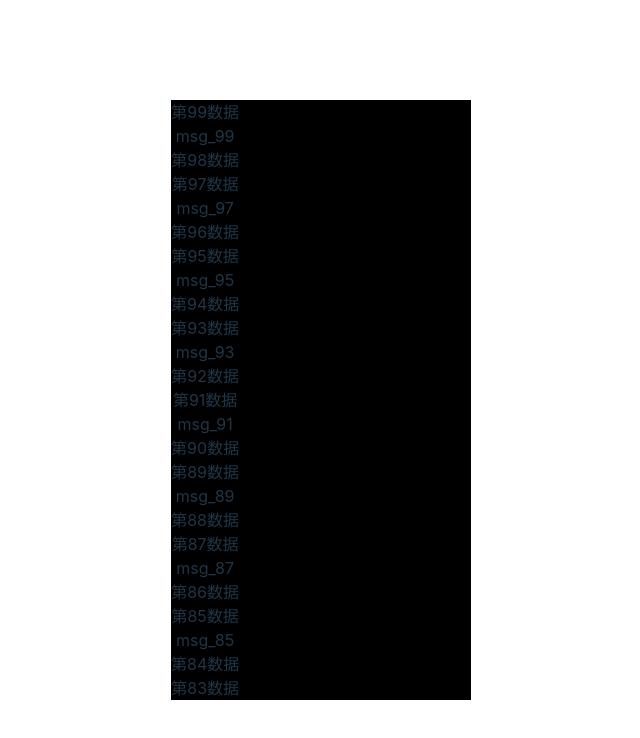
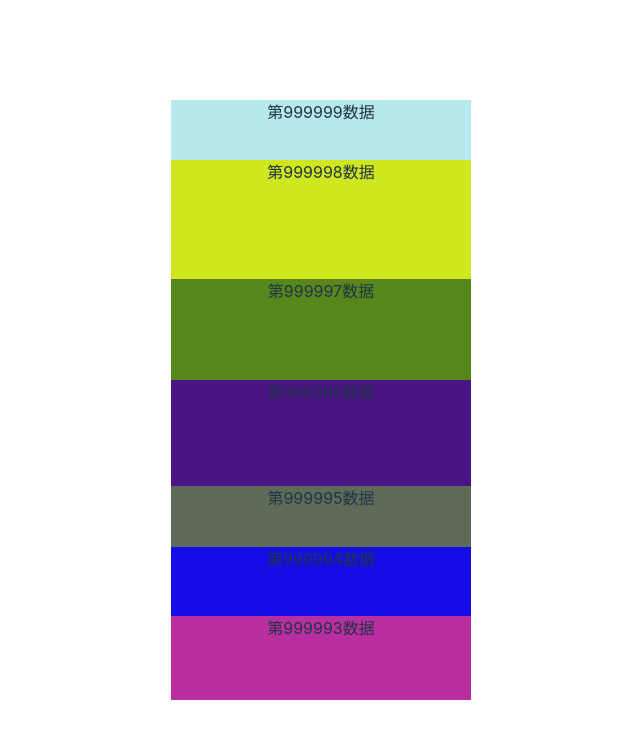
Before and after one commit to Devil-Training-Camp/Visual-Scroll-List-ZiQian, a Vue app: page / in a window 1280 px wide. Shown: the top 738 px of the page, without its empty margins (319-959 px from the left). Built offline with nearby package versions, Linux system fonts and the light colour scheme.

Commit message:
fix: 🐛 处理鼠标拖拽滚动条

```diff
--- a/package.json
+++ b/package.json
@@ -10,6 +10,7 @@
     "preview": "vite preview"
   },
   "dependencies": {
+    "@better-scroll/core": "^2.5.1",
     "vue": "^3.2.47"
   },
   "devDependencies": {
--- a/src/App.vue
+++ b/src/App.vue
@@ -2,9 +2,8 @@
   <div class="container">
     <visualScrollList :list="mockData" :item-key="'key'" @scroll-end="handleOnScrollEnd" :isGetting="isGetting">
       <template #item="{ item, index }">
-        <div>
+        <div :style="{height: item.height + 'px', background: item.color, width: '100%'}">
           <div :key="index">{{ item.data }}</div>
-          <div v-show="item.msg" :key="index">{{ item.msg }}</div>
         </div>
       </template>
     </visualScrollList>
@@ -18,18 +17,20 @@ type Data = { key: string; data: string; msg: string }[]
 let mockData:Data;
 const isGetting = ref(false)
 function genData (len: number) {
-  let ret: { key: string; data: string; msg: string }[] = [];
+  let ret: { key: string; data: string; msg: string, height: number, color: string}[] = [];
   let count = 100 * len;
   while (count--) {
     ret.push({
       data: `第${count}数据`,
       key: "index_" + count,
       msg: count % 2 ? "msg_" + count : '',
+      height: 24 + 100 * Math.random(),
+      color: '#' + Math.floor(Math.random() * 16777215).toString(16)
     });
   }
   return ret;
 }
-mockData = genData(1)
+mockData = genData(10000)
 async function mockGetData(len: number) {
   isGetting.value = true
   return new Promise<Data>((resolve)=>{
--- a/src/components/visual-scroll-list.vue
+++ b/src/components/visual-scroll-list.vue
@@ -12,6 +12,7 @@
         class="scroll-wrapper"
         :style="{
           position: 'absolute',
+          width: '100%',
           height: wrapperHeight + 'px',
           transform: wrapperScrollTransform,
         }"
@@ -100,7 +101,7 @@ onMounted(async () => {
   initScrollEvent();
   nextTick(() => {
     initCacheHeight();
-    updateHeightCache();
+    // updateHeightCache();
   });
 });
 onUnmounted(() => {
@@ -109,6 +110,7 @@ onUnmounted(() => {
 function getViewData() {
   if (!scrollContainerRef.value) return;
   // 如果传入了对元素的预估高度，则直接使用此高度不进行计算
+  // 否则自动渲染一个元素，并获取元素高作为预估高度
   rowHeight.value = props.estimateHeight
     ? props.estimateHeight
     : getRowHeight();
@@ -144,19 +146,42 @@ function calcRenderIndex() {
 }
 function handleOnScroll() {
   const wrapper = scrollContainerRef.value;
+
+  scrollTop.value = wrapper?.scrollTop || 0;
   calcRenderIndex();
-  scrollTop.value = wrapper?.scrollTop || 0;
-  nextTick(() => {
-    tupdateHeightCache();
-  });
+  console.log(scrollTop.value)
+  // nextTick(() => {
+  //   tupdateHeightCache();
+  // });
+}
+function handleMouseDown() {
+  const wrapper = scrollContainerRef.value;
+  // 鼠标按下时，添加 mousemove 和 mouseup 事件监听器
+  wrapper?.addEventListener('mousemove', handleMouseMove);
+  document.addEventListener('mouseup', handleMouseUp);
+}
+function handleMouseMove() {
+  const wrapper = scrollContainerRef.value;
+  handleOnScroll()
+  // 在这里处理鼠标移动时的逻辑，例如更新滚动条位置
+  wrapper?.removeEventListener("mousedown", handleMouseDown); // 移除 mousedown 事件监听器
+}
+function handleMouseUp() {
+  // 鼠标释放时，移除 mousemove 和 mouseup 事件监听器
+  document.removeEventListener('mousemove', handleMouseMove);
+  document.removeEventListener('mouseup', handleMouseUp);
 }
 function initScrollEvent() {
   const wrapper = scrollContainerRef.value;
   wrapper?.addEventListener("scroll", handleOnScroll);
+  wrapper?.addEventListener("mousedown", handleMouseDown); // 添加 mousedown 事件监听器
+
 }
+
 function removeScrollEvent() {
   const wrapper = scrollContainerRef.value;
   wrapper?.removeEventListener("scroll", handleOnScroll);
+  wrapper?.removeEventListener("mousedown", handleMouseDown); // 移除 mousedown 事件监听器
 }
 function initCacheHeight() {
   const estimateHeight = rowHeight.value;
@@ -170,7 +195,8 @@ function initCacheHeight() {
     };
   }
 }
-const tupdateHeightCache = throttle(updateHeightCache, 100);
+
+// const tupdateHeightCache = throttle(updateHeightCache, 100);
 function updateHeightCache() {
   const wrapper = scrollWrapperRef.value;
   if (!wrapper) return;
@@ -207,7 +233,6 @@ function updateHeightCache() {
       item.dValue = 0;
     }
   }
-  console.log("update", heightCacheVal);
 }
 function getStartIndex(st = 0) {
   let idx = binarySearch<HeightCache, number>(
--- a/tsconfig.json
+++ b/tsconfig.json
@@ -7,7 +7,7 @@
     "skipLibCheck": true,
 
     /* Bundler mode */
-    "moduleResolution": "bundler",
+    "moduleResolution": "node",
     "allowImportingTsExtensions": true,
     "resolveJsonModule": true,
     "isolatedModules": true,
```
Also changed, not shown: 1 other file (tests, documents, lock files or other folders).
